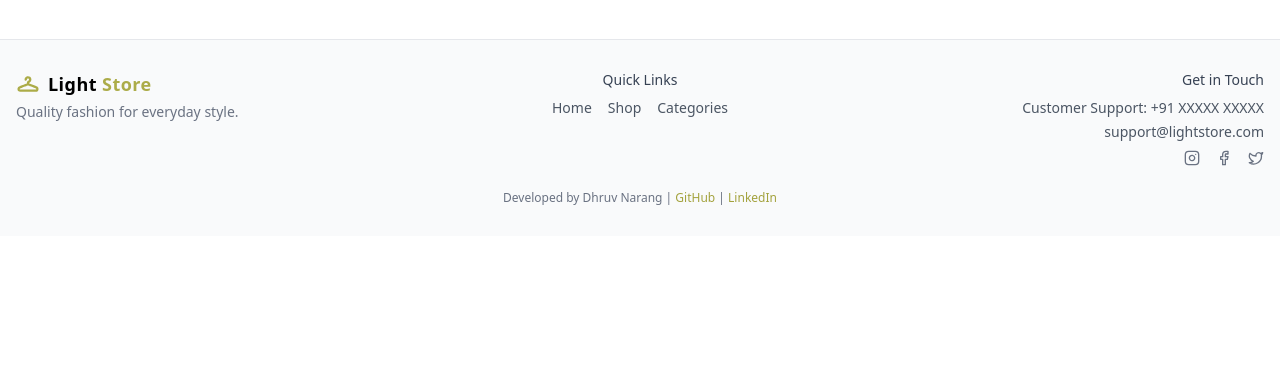
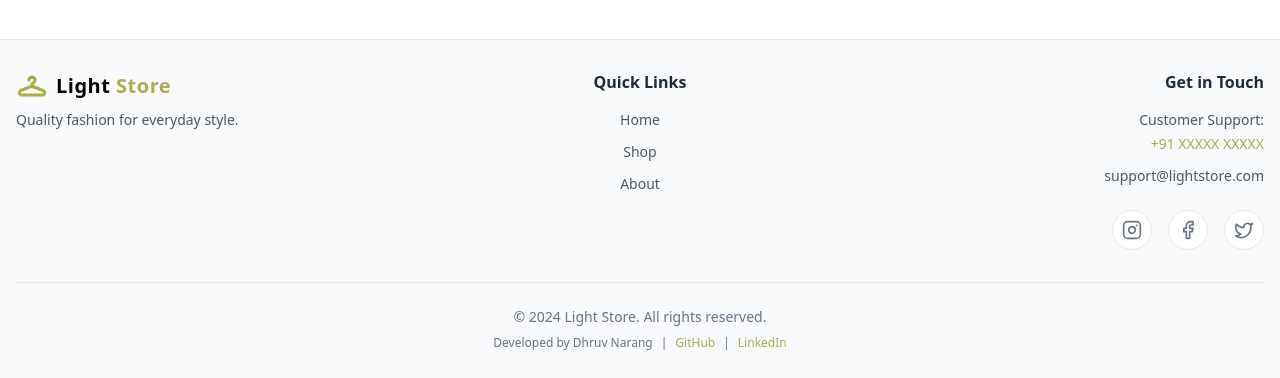
Before and after one commit to dhruv608/EcommerceFrontend, a Next.js app: page /products in a window 1280 px wide. Shown: the part 842-1220 px from the top of the page. Before the commit the page ends 1078 px from the top, so only its background shows below. Built offline with nearby package versions, Linux system fonts and the light colour scheme; no server answers.

Commit message:
improve footer design

```diff
--- a/src/components/Footer.tsx
+++ b/src/components/Footer.tsx
@@ -7,115 +7,126 @@ import { Instagram, Facebook, Twitter } from 'lucide-react'
 export default function Footer() {
   return (
     <footer className="bg-[#f9fafb] border-t border-[#e5e7eb]">
-      <div className="container mx-auto px-4 py-6 md:py-[30px]">
-        <div className="grid grid-cols-1 md:grid-cols-3 gap-3 md:gap-6 md:gap-8">
+      <div className="container mx-auto px-4 py-8 md:py-[30px]">
+        <div className="grid grid-cols-1 md:grid-cols-3 gap-8 md:gap-6 md:gap-8">
           {/* Brand Section */}
-          <div className="text-center md:text-left">
-            <div className="flex items-center gap-2 mb-1">
+          <div className="text-center md:text-left space-y-4">
+            <div className="flex flex-col items-center md:items-start space-y-2">
+              <div className="flex items-center gap-2">
                 <Image
                   src="/logo.svg"
                   alt="Light Store Logo"
-                width={24}
-                height={24}
-                className="h-6 w-auto"
+                  width={32}
+                  height={32}
+                  className="h-8 w-auto"
                 />
-              <h3 className="font-semibold text-lg tracking-wide">
+                <h3 className="font-semibold text-xl tracking-wide">
                   <span className="text-black">Light</span>
                   <span className="text-[#acac49]"> Store</span>
                 </h3>
               </div>
-            <p className="text-sm text-gray-500">Quality fashion for everyday style.</p>
+              <p className="text-sm text-gray-600 max-w-xs">Quality fashion for everyday style.</p>
+            </div>
           </div>
 
           {/* Quick Links */}
-          <div className="text-center">
-            <h4 className="font-medium text-sm mb-2 text-gray-700">Quick Links</h4>
-            <nav className="flex flex-wrap justify-center gap-4">
+          <div className="text-center space-y-4">
+            <h4 className="font-semibold text-base text-gray-800">Quick Links</h4>
+            <nav className="flex flex-col space-y-3">
               <Link
                 href="/"
-                className="text-sm text-[#4b5563] hover:text-[#a3a23d] transition-colors"
+                className="text-sm text-[#4b5563] hover:text-[#acac49] transition-colors font-medium"
               >
                 Home
               </Link>
               <Link
                 href="/products"
-                className="text-sm text-[#4b5563] hover:text-[#a3a23d] transition-colors"
+                className="text-sm text-[#4b5563] hover:text-[#acac49] transition-colors font-medium"
               >
                 Shop
               </Link>
               <Link
-                href="/products"
-                className="text-sm text-[#4b5563] hover:text-[#a3a23d] transition-colors"
+                href="/about"
+                className="text-sm text-[#4b5563] hover:text-[#acac49] transition-colors font-medium"
               >
-                Categories
+                About
               </Link>
             </nav>
           </div>
 
           {/* Contact / Social */}
-          <div className="text-center md:text-right">
-            <h4 className="font-medium text-sm mb-2 text-gray-700">Get in Touch</h4>
-            <div className="space-y-1 text-sm text-[#4b5563] text-center md:text-right">
-              <p>Customer Support: +91 XXXXX XXXXX</p>
+          <div className="text-center md:text-right space-y-4">
+            <h4 className="font-semibold text-base text-gray-800">Get in Touch</h4>
+            <div className="space-y-3 text-sm text-[#4b5563] text-center md:text-right">
+              <div className="flex flex-col items-center md:items-end space-y-1">
+                <p className="font-medium">Customer Support:</p>
+                <p className="text-[#acac49]">+91 XXXXX XXXXX</p>
+              </div>
               <a
                 href="mailto:support@lightstore.com"
-                className="hover:text-[#a3a23d] transition-colors"
+                className="hover:text-[#acac49] transition-colors font-medium"
               >
                 support@lightstore.com
               </a>
             </div>
 
             {/* Social Media Icons */}
-            <div className="flex justify-center md:justify-end gap-4 mt-2">
+            <div className="flex justify-center md:justify-end gap-4 pt-2">
               <a
                 href="#"
-                className="text-gray-500 hover:text-[#acac49] transition-colors"
+                className="w-10 h-10 bg-white border border-gray-200 rounded-full flex items-center justify-center text-gray-500 hover:text-[#acac49] hover:border-[#acac49] transition-all duration-300"
                 aria-label="Instagram"
               >
-                <Instagram className="w-4 h-4" />
+                <Instagram className="w-5 h-5" />
               </a>
               <a
                 href="#"
-                className="text-gray-500 hover:text-[#acac49] transition-colors"
+                className="w-10 h-10 bg-white border border-gray-200 rounded-full flex items-center justify-center text-gray-500 hover:text-[#acac49] hover:border-[#acac49] transition-all duration-300"
                 aria-label="Facebook"
               >
-                <Facebook className="w-4 h-4" />
+                <Facebook className="w-5 h-5" />
               </a>
               <a
                 href="#"
-                className="text-gray-500 hover:text-[#acac49] transition-colors"
+                className="w-10 h-10 bg-white border border-gray-200 rounded-full flex items-center justify-center text-gray-500 hover:text-[#acac49] hover:border-[#acac49] transition-all duration-300"
                 aria-label="Twitter"
               >
-                <Twitter className="w-4 h-4" />
+                <Twitter className="w-5 h-5" />
               </a>
             </div>
           </div>
         </div>
 
         {/* Bottom Copyright */}
-        <div className="mt-3 pt-3 text-center">
-          <div className="text-xs text-gray-500">
-            Developed by Dhruv Narang |{' '}
+        <div className="mt-8 pt-6 border-t border-gray-200">
+          <div className="text-center">
+            <div className="text-xs text-gray-500 space-y-2">
+              <p className="text-sm">© 2024 Light Store. All rights reserved.</p>
+              <div className="flex flex-col sm:flex-row items-center justify-center gap-2 text-xs">
+                <span>Developed by Dhruv Narang</span>
+                <span className="hidden sm:inline">|</span>
                 <a
                   href="https://github.com/dhruv608"
                   target="_blank"
                   rel="noopener noreferrer"
-              className="text-[#a3a23d] hover:underline transition-colors"
+                  className="text-[#acac49] hover:underline transition-colors font-medium"
                 >
                   GitHub
-            </a>{' '}
-            |{' '}
+                </a>
+                <span className="hidden sm:inline">|</span>
                 <a
                   href="https://www.linkedin.com/in/dhruvnarang608/"
                   target="_blank"
                   rel="noopener noreferrer"
-              className="text-[#a3a23d] hover:underline transition-colors"
+                  className="text-[#acac49] hover:underline transition-colors font-medium"
                 >
                   LinkedIn
                 </a>
               </div>
             </div>
           </div>
+        </div>
+      </div>
     </footer>
   )
 }
```
Lines whose indentation alone changed are shown as unchanged.
